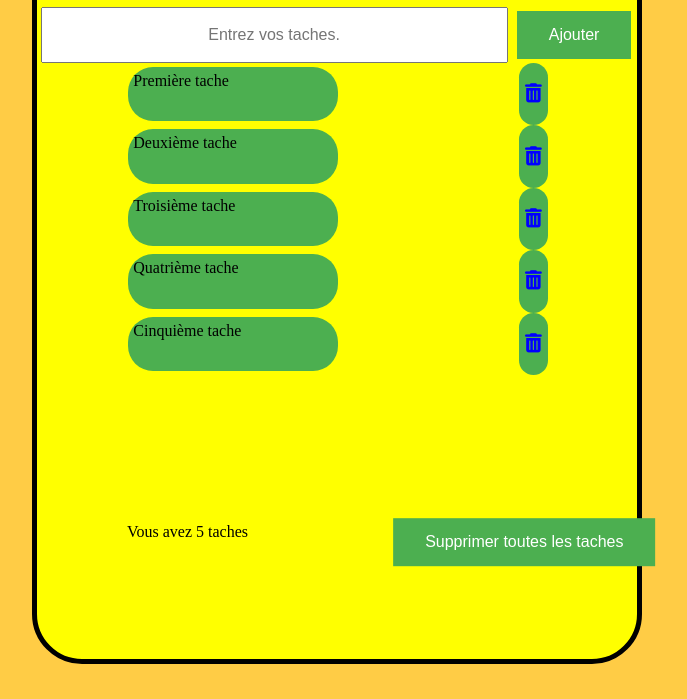
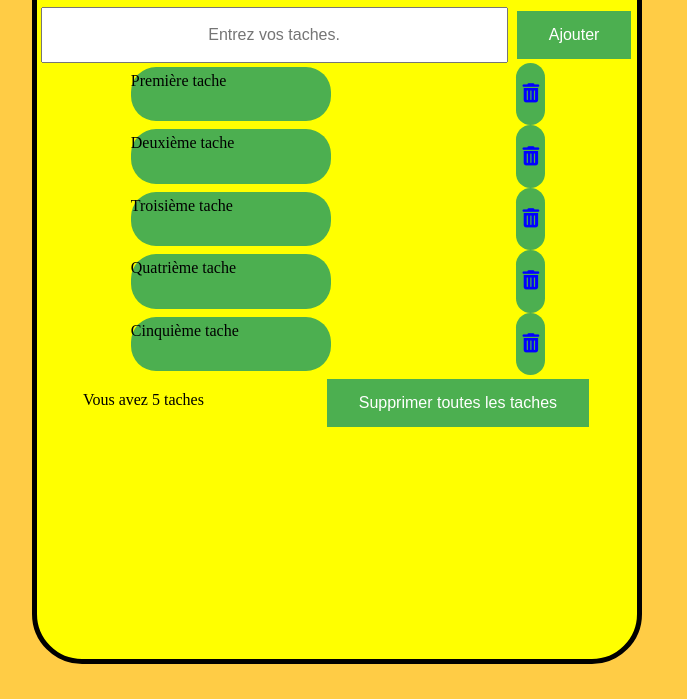
Before and after one commit to takykongo/Todo_list, a plain HTML site: page index.html in a window 1280 px wide. Shown: the part 101-800 px from the top of the page, without its empty margins (303-990 px from the left). Drawn offline with Linux system fonts and the light colour scheme.

Commit message:
to_do_list

```diff
--- a/index.html
+++ b/index.html
@@ -44,9 +44,9 @@
                 <button class="bou_cor">
                 <p class="corbeilles"><i class="fa-solid fa-trash-can"></i></p></button>
             </div>
-        <button class="sup" type="submit">Supprimer toutes les taches</button>
         <div class="lep">
             <p class="aff">Vous avez 5 taches</p>
+            <button class="sup" type="submit">Supprimer toutes les taches</button>
         </div>
     </div>
 </body>
--- a/style.css
+++ b/style.css
@@ -51,18 +51,15 @@ input{
     justify-content: space-around;
 }
 .taches{
-
+    text-align: ;
     margin: 0px;
     background-color: #4CAF50;
     border-radius: 25px;
     margin: 4px 2px;
     width: 200px;
-    padding: 5px;
+    padding: 5px 0px;
 }
 .sup{
-    bottom: 0px;
-    left: 50%;
-    transform: translate(135%,290%);
     background-color: #4CAF50;
     border: none;
     color: white;
@@ -75,11 +72,7 @@ input{
     cursor: pointer;
 }
 .aff{
-    margin: 0px;
-    bottom: 0px;
     width: 150px;
-    left: 50%;
-    transform: translate(60%,510%);
 }
 .corbeilles{
     font-size: 1.2rem;
@@ -115,3 +108,7 @@ form {
     justify-content: space-around;
     margin-top: 10px;
 }
+.lep{
+    display: flex;
+    justify-content: space-around;
+}
```
